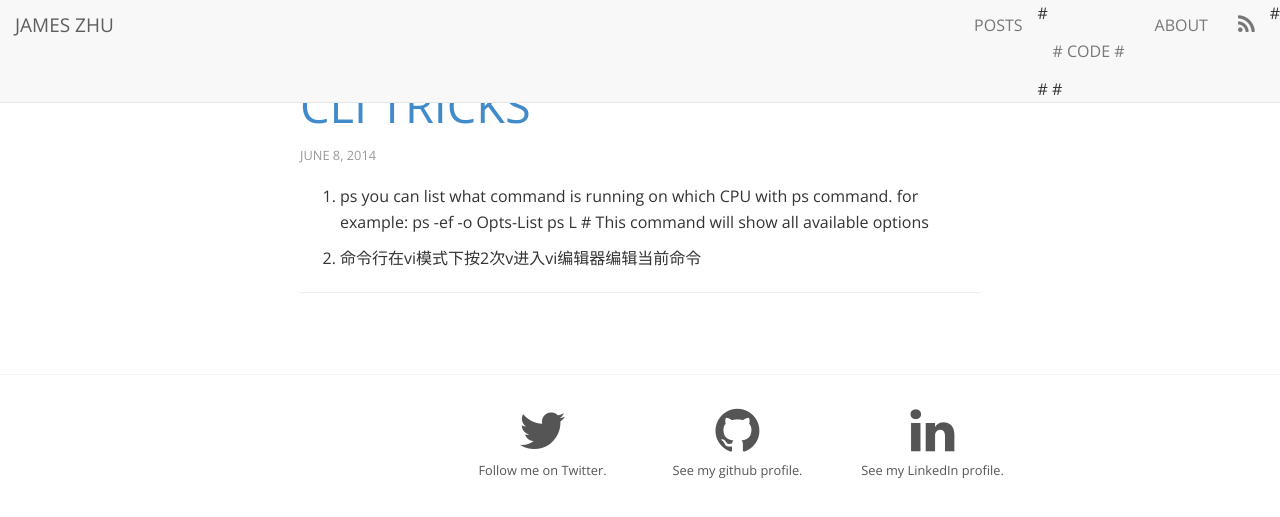
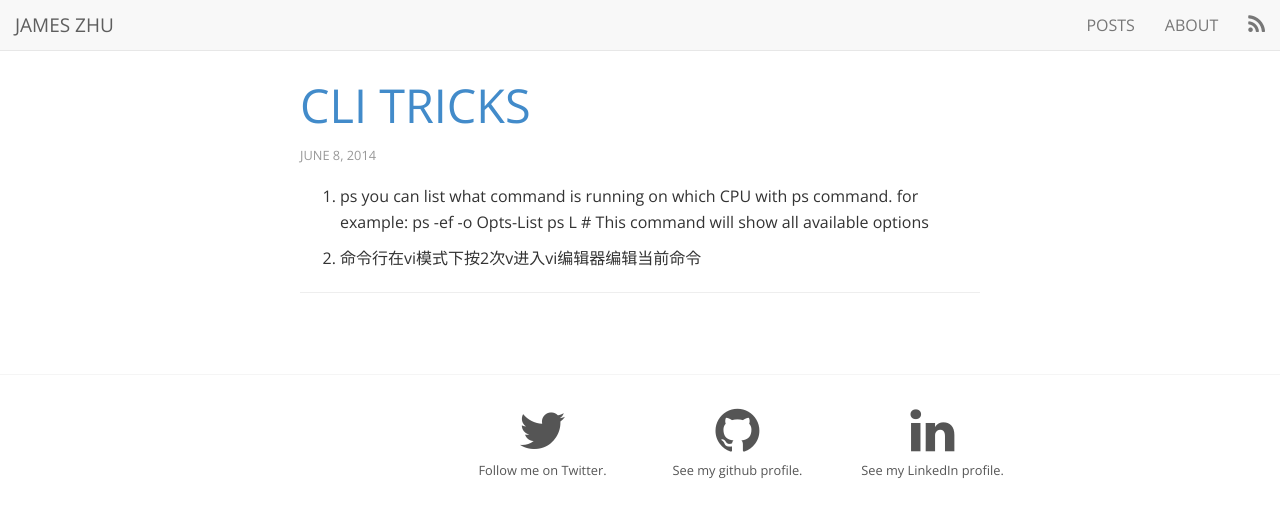
Before and after one commit to zhujian0805/zhujian0805.github.io, a Jekyll site: the page built from _posts/2014-06-08-cli-tricks.md, in a window 1280 px wide. Shown: the top 517 px of the page. Built offline with Jekyll 4.4.1, drawn with Linux system fonts in a browser that asks for light colours; nearby versions of some CDN libraries; Markdown is read by kramdown in place of the engine named in the settings.

Commit message:
mod navbar

```diff
--- a/_includes/navbar.html
+++ b/_includes/navbar.html
@@ -21,14 +21,6 @@
           <i class="icon-file-text icon-large"></i> Posts
         </a>
       </li>
-#      <li>
-#        <a class="hidden-xs" title="Code" href="/code.html">
-#          Code
-#        </a>
-#        <a class="visible-xs" title="Code" href="/code.html">
-#          <i class="icon-code icon-large"></i> Code
-#        </a>
-#      </li>
       <li>
         <a class="hidden-xs" title="About me" href="/about/">
           About
```
